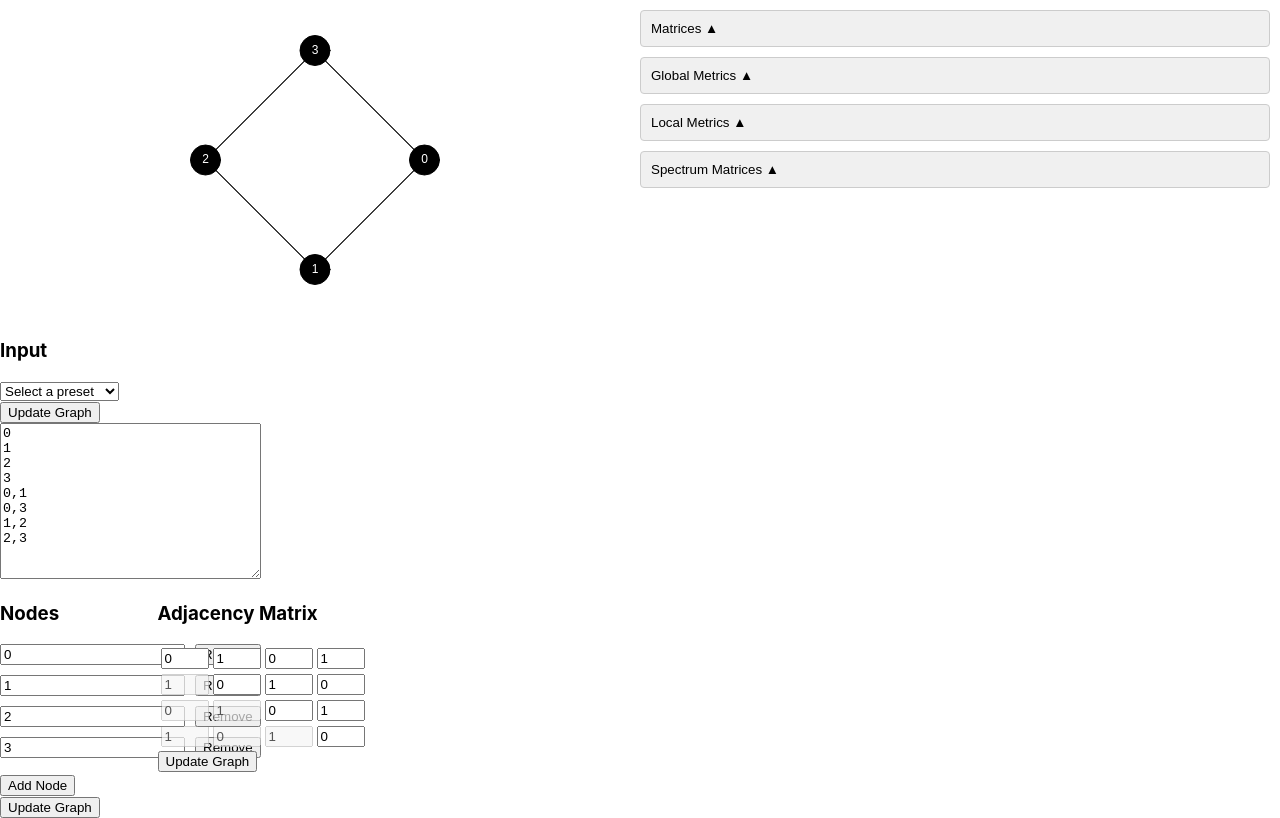
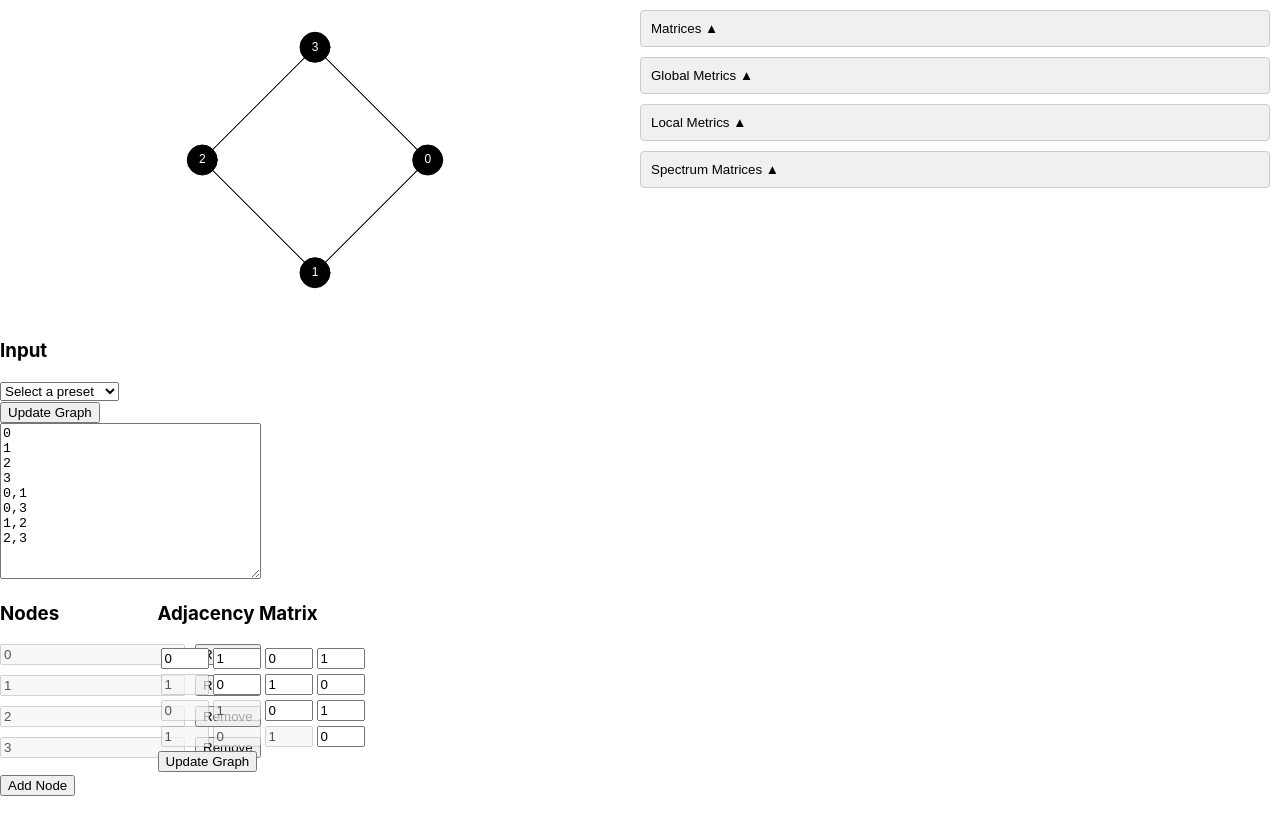
Before and after one commit to JorisAR/GraphTool, a React (Create React App) app: page / in a window 1280 px wide. Built offline with nearby package versions, Linux system fonts and the light colour scheme.

Commit message:
Autoadd/delete nodes

```diff
--- a/src/Graphs/GraphMatrixComponent.tsx
+++ b/src/Graphs/GraphMatrixComponent.tsx
@@ -1,5 +1,8 @@
+import {create, all, Matrix, MathArray, forEach, MathCollection} from 'mathjs';
 import React, { useState, useEffect } from 'react';
 import Graph from './Graph';
+
+const math = create(all);
 
 interface GraphMatrixComponentProps {
     graph: Graph;
@@ -37,6 +40,8 @@ const GraphMatrixComponent: React.FC<GraphMatrixComponentProps> = ({ graph, onUp
         const newMatrix = matrix.map(row => [...row, 0]);
         newMatrix.push(Array(newNodes.length).fill(0));
         setMatrix(newMatrix);
+
+        onUpdateGraphString(Graph.fromAdjacencyMatrix(math.matrix(newMatrix), newNodes, graph.isDirected).toString());
     };
 
     const handleRemoveNode = (index: number) => {
@@ -45,6 +50,8 @@ const GraphMatrixComponent: React.FC<GraphMatrixComponentProps> = ({ graph, onUp
 
         const newMatrix = matrix.filter((_, i) => i !== index).map(row => row.filter((_, j) => j !== index));
         setMatrix(newMatrix);
+
+        onUpdateGraphString(Graph.fromAdjacencyMatrix(math.matrix(newMatrix), newNodes, graph.isDirected).toString());
     };
 
     const handleUpdate = () => {
@@ -72,12 +79,14 @@ const GraphMatrixComponent: React.FC<GraphMatrixComponentProps> = ({ graph, onUp
                                 value={node}
                                 onChange={(e) => handleNodesChange(e, index)}
                                 style={{ marginRight: '10px' }}
+                                disabled={true}
                             />
                             <button onClick={() => handleRemoveNode(index)}>Remove</button>
                         </li>
                     ))}
                 </ul>
-                <button onClick={handleAddNode}>Add Node</button><button onClick={handleUpdate}>Update Graph</button>
+                <button onClick={handleAddNode}>Add Node</button>
+                {/*<button onClick={handleUpdate}>Update Graph</button>*/}
             </div>
             <div style={{ width: '75%' }}>
                 <h3>Adjacency Matrix</h3>
--- a/src/Graphs/GraphVisualiser.ts
+++ b/src/Graphs/GraphVisualiser.ts
@@ -1,6 +1,5 @@
 import p5 from 'p5';
 import Graph from './Graph';
-import graph from "./Graph";
 
 class GraphVisualiser {
     public p5Instance: p5;
@@ -74,6 +73,7 @@ class GraphVisualiser {
         const adjacencyMatrix = this.graph.getAdjacencyMatrix();
         const size = adjacencyMatrix.size()[0];
         const desiredDistance = 150; // Desired distance between connected nodes
+        const desiredDisconnectedDistance = 300; // Desired distance between disconnected nodes
 
         for (let i = 0; i < size; i++) {
             for (let j = i + 1; j < size; j++) {
@@ -85,10 +85,10 @@ class GraphVisualiser {
                 if (adjacencyMatrix.get([i, j]) !== 0) {
                     // Nodes are linked, apply attractive force
                     force = k * (distance - desiredDistance);
-                } else if(distance < 2 * desiredDistance)  {
+                } else if(distance < desiredDisconnectedDistance)  {
                     // Nodes are not linked, apply repulsive force only
 
-                    force = -k * desiredDistance / (distance * 0.1);
+                    force = -k * desiredDisconnectedDistance / (distance * 0.1);
                 }
 
                 const fx = (dx / distance) * force;
```
